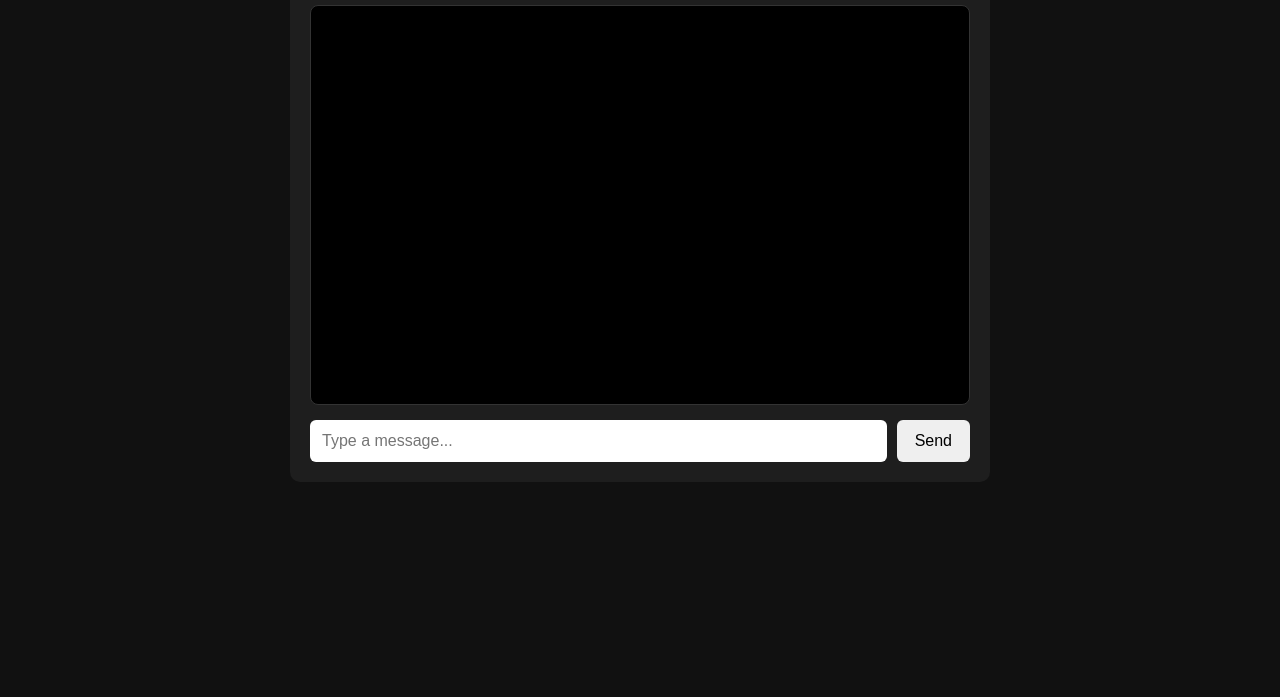
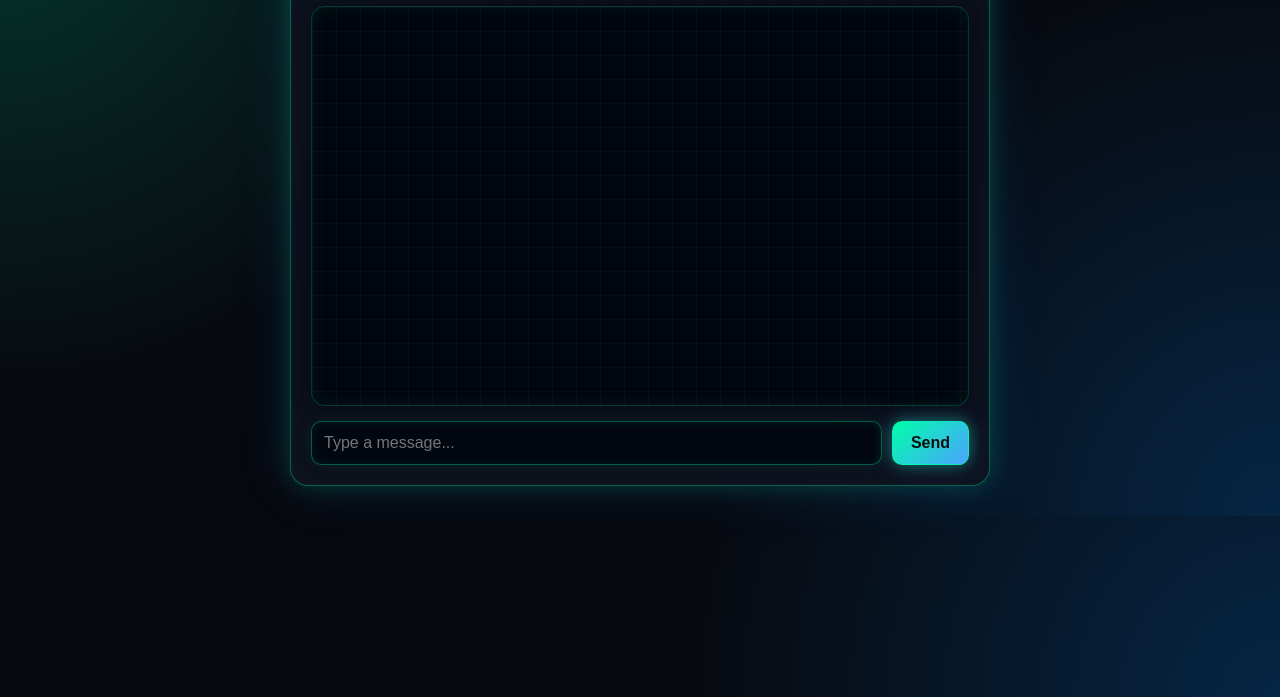
Before and after one commit to EthanBatick/simple_chatbot, a plain HTML site: page static/index.html in a window 1280 px wide. Shown: the part 103-800 px from the top of the page. Drawn offline with Linux system fonts and the light colour scheme.

Commit message:
chickent tender

```diff
--- a/static/index.html
+++ b/static/index.html
@@ -14,7 +14,10 @@
             padding: 0;
             min-height: 100%;
             font-family: Arial, sans-serif;
-            background: #111;
+            background:
+                radial-gradient(circle at top left, rgba(0, 255, 170, 0.18), transparent 35%),
+                radial-gradient(circle at bottom right, rgba(0, 140, 255, 0.22), transparent 40%),
+                #07090f;
             color: white;
         }
 
@@ -25,35 +28,78 @@
         #chat {
             max-width: 700px;
             margin: auto;
-            background: #1e1e1e;
+            background: rgba(14, 18, 30, 0.88);
             padding: 20px;
-            border-radius: 10px;
+            border-radius: 18px;
+            border: 1px solid rgba(0, 255, 170, 0.35);
+            box-shadow:
+                0 0 25px rgba(0, 255, 170, 0.18),
+                0 0 60px rgba(0, 140, 255, 0.12),
+                inset 0 0 25px rgba(255, 255, 255, 0.03);
+            backdrop-filter: blur(10px);
         }
 
         h1 {
             margin-top: 0;
+            color: #7CFFCC;
+            text-shadow:
+                0 0 8px rgba(124, 255, 204, 0.8),
+                0 0 22px rgba(0, 255, 170, 0.35);
+            letter-spacing: 1px;
         }
 
         #messages {
             height: 400px;
             overflow-y: auto;
-            border: 1px solid #333;
+            border: 1px solid rgba(0, 255, 170, 0.22);
             padding: 15px;
             margin-bottom: 15px;
-            border-radius: 8px;
-            background: #000;
+            border-radius: 14px;
+            background:
+                linear-gradient(rgba(255, 255, 255, 0.025) 1px, transparent 1px),
+                linear-gradient(90deg, rgba(255, 255, 255, 0.025) 1px, transparent 1px),
+                rgba(2, 5, 12, 0.92);
+            background-size: 24px 24px;
+            box-shadow:
+                inset 0 0 20px rgba(0, 255, 170, 0.08),
+                0 0 20px rgba(0, 0, 0, 0.35);
+        }
+
+        #messages::-webkit-scrollbar {
+            width: 8px;
+        }
+
+        #messages::-webkit-scrollbar-track {
+            background: rgba(255, 255, 255, 0.05);
+            border-radius: 10px;
+        }
+
+        #messages::-webkit-scrollbar-thumb {
+            background: #00ffaa;
+            border-radius: 10px;
+            box-shadow: 0 0 10px #00ffaa;
         }
 
         .user {
-            color: #70aaff;
-            margin-bottom: 10px;
+            color: #74b9ff;
+            margin-bottom: 12px;
             word-wrap: break-word;
+            padding: 10px 12px;
+            border-left: 3px solid #2d9cff;
+            background: rgba(45, 156, 255, 0.08);
+            border-radius: 8px;
+            text-shadow: 0 0 8px rgba(45, 156, 255, 0.35);
         }
 
         .bot {
             color: #7CFF7C;
-            margin-bottom: 10px;
+            margin-bottom: 12px;
             word-wrap: break-word;
+            padding: 10px 12px;
+            border-left: 3px solid #00ffaa;
+            background: rgba(0, 255, 170, 0.08);
+            border-radius: 8px;
+            text-shadow: 0 0 8px rgba(124, 255, 124, 0.35);
         }
 
         #inputRow {
@@ -65,23 +111,61 @@
             flex: 1;
             padding: 12px;
             font-size: 16px;
-            border-radius: 6px;
-            border: none;
+            border-radius: 10px;
+            border: 1px solid rgba(0, 255, 170, 0.35);
+            background: rgba(3, 7, 15, 0.95);
+            color: white;
+            outline: none;
+            box-shadow:
+                inset 0 0 12px rgba(0, 255, 170, 0.08),
+                0 0 14px rgba(0, 255, 170, 0.08);
+        }
+
+        input::placeholder {
+            color: rgba(255, 255, 255, 0.45);
+        }
+
+        input:focus {
+            border-color: #00ffaa;
+            box-shadow:
+                0 0 12px rgba(0, 255, 170, 0.45),
+                inset 0 0 12px rgba(0, 255, 170, 0.1);
         }
 
         button {
             padding: 12px 18px;
             font-size: 16px;
             cursor: pointer;
-            border-radius: 6px;
-            border: none;
+            border-radius: 10px;
+            border: 1px solid rgba(0, 255, 170, 0.6);
+            color: #06110d;
+            font-weight: bold;
+            background: linear-gradient(135deg, #00ffaa, #4aa3ff);
+            box-shadow:
+                0 0 14px rgba(0, 255, 170, 0.35),
+                0 0 24px rgba(74, 163, 255, 0.25);
+            transition: transform 0.12s ease, box-shadow 0.12s ease;
+        }
+
+        button:hover {
+            transform: translateY(-1px);
+            box-shadow:
+                0 0 20px rgba(0, 255, 170, 0.55),
+                0 0 34px rgba(74, 163, 255, 0.35);
+        }
+
+        button:active {
+            transform: scale(0.98);
         }
 
         /* iPhone / small screen formatting */
         @media screen and (max-width: 600px) {
             body {
                 padding: 0;
-                background: #1e1e1e;
+                background:
+                    radial-gradient(circle at top, rgba(0, 255, 170, 0.18), transparent 35%),
+                    radial-gradient(circle at bottom, rgba(0, 140, 255, 0.20), transparent 45%),
+                    #07090f;
             }
 
             #chat {
@@ -91,11 +175,14 @@
                 padding: 16px;
                 display: flex;
                 flex-direction: column;
+                border-left: none;
+                border-right: none;
             }
 
             h1 {
                 font-size: 24px;
                 margin-bottom: 12px;
+                text-align: center;
             }
 
             #messages {
```
